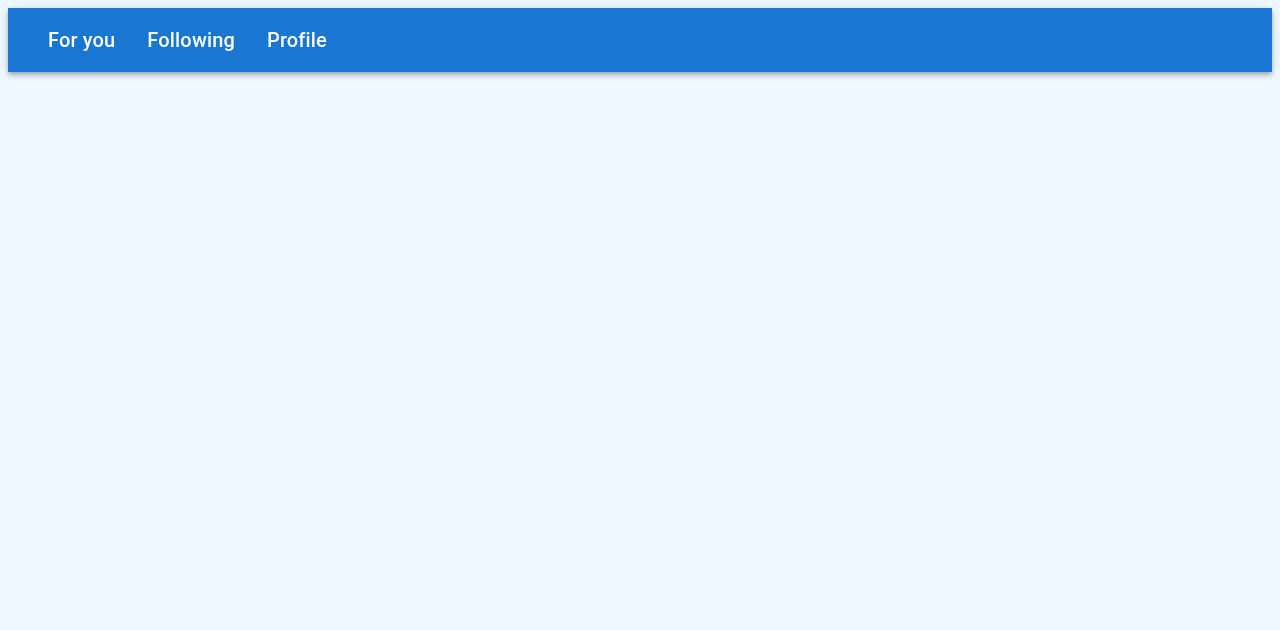
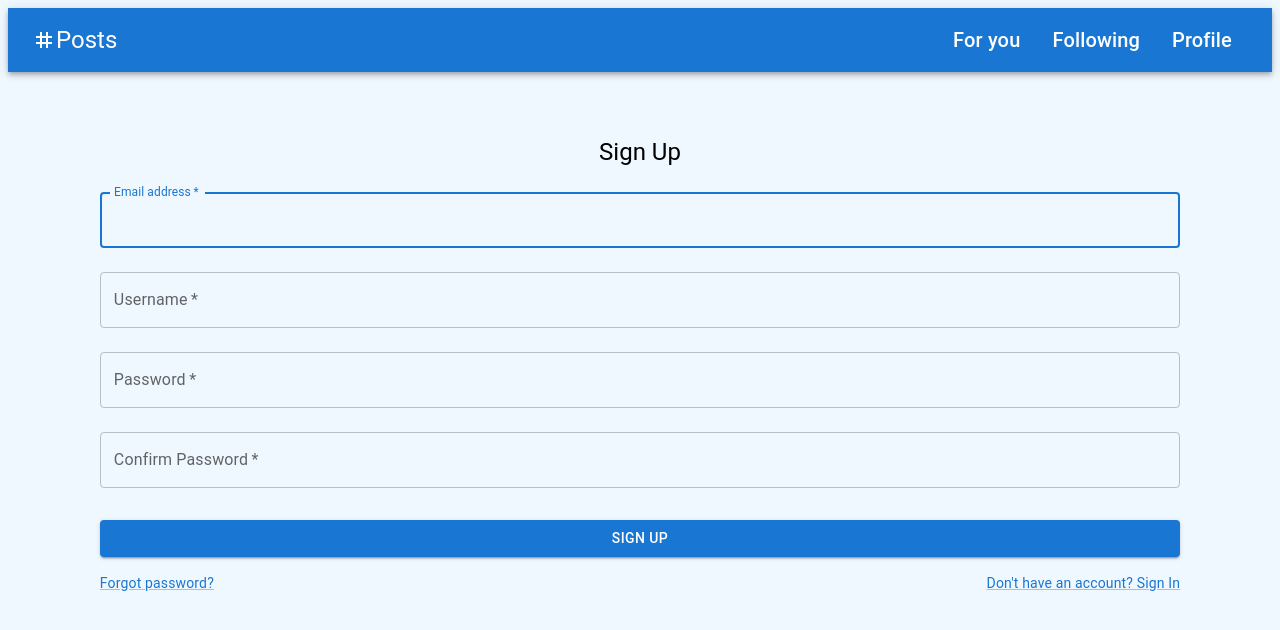
Before and after one commit to danielfostiak/posts, a React (Create React App) app: page /enter in a window 1280 px wide. Shown: the top 630 px of the page. Built offline with nearby package versions, Linux system fonts and the light colour scheme; no server answers.

Commit message:
fixed navbar

```diff
--- a/package.json
+++ b/package.json
@@ -5,6 +5,7 @@
   "dependencies": {
     "@emotion/react": "^11.10.4",
     "@emotion/styled": "^11.10.4",
+    "@mui/icons-material": "^5.10.6",
     "@mui/material": "^5.10.8",
     "@testing-library/jest-dom": "^5.16.5",
     "@testing-library/react": "^13.4.0",
--- a/src/App.js
+++ b/src/App.js
@@ -1,20 +1,28 @@
 import { AppBar, MenuItem, Toolbar, Typography } from "@mui/material";
+import TagIcon from "@mui/icons-material/Tag";
 import { BrowserRouter as Router, Routes, Route, Link } from "react-router-dom";
 import Enter from "./pages/Enter";
 import Following from "./pages/Following";
 import ForYou from "./pages/ForYou";
-import Profile from "./pages/Profile";
 import { useState } from "react";
 import { UserContext } from "./contexts/UserContext";
 
 function App() {
   const [user, setUser] = useState({});
-  console.log(user);
   return (
     <Router>
       <main>
         <AppBar position="sticky">
-          <Toolbar>
+          <Toolbar sx={{ justifyContent: "flex-end" }}>
+            <TagIcon />
+            <Typography
+              textAlign="left"
+              variant="h5"
+              component="div"
+              sx={{ flexGrow: 1 }}
+            >
+              Posts
+            </Typography>
             <MenuItem component={Link} to="/">
               <Typography
                 textAlign="center"
@@ -35,7 +43,7 @@ function App() {
                 Following
               </Typography>
             </MenuItem>
-            <MenuItem component={Link} to="/profile">
+            <MenuItem component={Link} to="/enter">
               <Typography
                 textAlign="center"
                 variant="h6"
@@ -51,7 +59,7 @@ function App() {
           <Routes>
             <Route path="/" element={<ForYou />} />
             <Route path="/following" element={<Following />} />
-            <Route path="/profile" element={<Enter />} />
+            <Route path="/enter" element={<Enter />} />
           </Routes>
         </UserContext.Provider>
       </main>
--- a/src/pages/Enter.js
+++ b/src/pages/Enter.js
@@ -1,7 +1,7 @@
 import React from "react";
 import {
   createUserWithEmailAndPassword,
-  signInWithEmailAndPassword,
+  // signInWithEmailAndPassword,
   onAuthStateChanged,
   signOut,
   updateProfile,
@@ -11,7 +11,6 @@ import { auth } from "../firebase";
 import { useState, useContext } from "react";
 import EntranceForm from "./EntranceForm";
 import Profile from "./Profile";
-import { Button } from "@mui/material";
 
 function Enter() {
   const [isSigningIn, setSigningIn] = useState(false); //  true => SignIn, false => SignUp
@@ -22,9 +21,8 @@ function Enter() {
   });
 
   async function handleSignIn(form) {
-    const name = form[0].value;
-    const password = form[2].value;
-    console.log(form[0].value);
+    // const name = form[0].value;
+    // const password = form[2].value;
   }
 
   async function handleSignUp(form) {
@@ -37,6 +35,14 @@ function Enter() {
       alert("Passwords don't match");
       return;
     }
+    if (
+      username.includes("@") ||
+      username.includes(".") ||
+      username.includes("!")
+    ) {
+      alert("Usernames may not include any special characters");
+      return;
+    }
 
     try {
       await createUserWithEmailAndPassword(auth, email, password);
@@ -46,7 +52,6 @@ function Enter() {
       setUser({ displayName: username });
     } catch (error) {
       alert(error.message);
-      console.log(error);
     }
   }
 
@@ -69,8 +74,6 @@ function Enter() {
           handleSubmit={handleSubmit}
         />
       )}
-
-      {/* <Button onClick={handleLogout}>Logout</Button> */}
     </>
   );
 }
--- a/src/pages/EntranceForm.js
+++ b/src/pages/EntranceForm.js
@@ -1,14 +1,5 @@
 import React from "react";
-import {
-  Typography,
-  Box,
-  TextField,
-  Button,
-  Grid,
-  Link,
-  FormControlLabel,
-  Checkbox,
-} from "@mui/material";
+import { Typography, Box, TextField, Button, Grid, Link } from "@mui/material";
 function EntranceForm(props) {
   const { isSigningIn, setSigningIn, handleSubmit } = props;
   return (
@@ -71,8 +62,7 @@ function EntranceForm(props) {
               name="password"
               label="Confirm Password"
               type="password"
-              id="password"
-              autoComplete="current-password"
+              id="password2"
             />
           )}
           <Button
```
Also changed, not shown: 1 other file (tests, documents, lock files or other folders).
